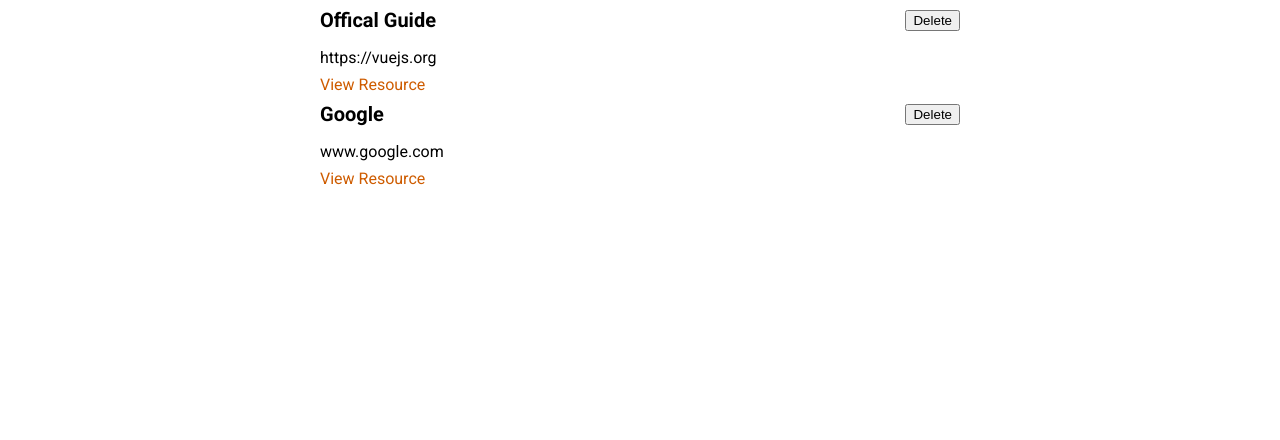
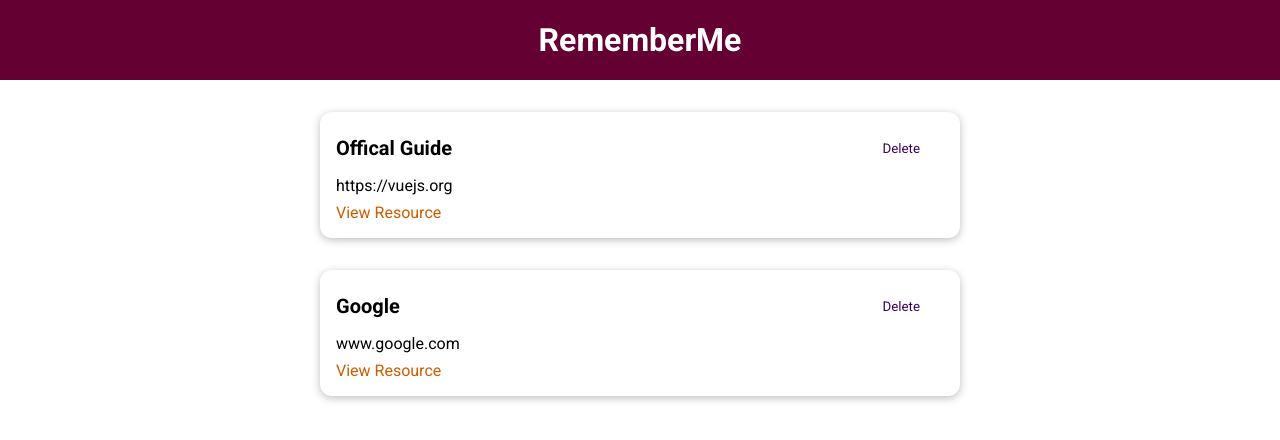
Before and after one commit to sethgabrielbrady/learningResourcesApp, a Vue app: page / in a window 1280 px wide. Shown: the top 440 px of the page. Built offline with nearby package versions, Linux system fonts and the light colour scheme.

Commit message:
Adds some new components and styles

```diff
--- a/src/App.vue
+++ b/src/App.vue
@@ -1,15 +1,18 @@
 <template>
   <div>
+    <the-header title="RememberMe"></the-header>
     <stored-resources :resources="storedResources"> </stored-resources>
   </div>
 </template>
 
 <script>
   import StoredResources from './Components/learning-resources/StoredResources.vue';
+  import TheHeader from './Components/layouts/TheHeader.vue';
 
   export default {
     components: {
-        StoredResources
+        StoredResources,
+        TheHeader
     },
     data(){
       return {
--- /dev/null
+++ b/src/Components/UI/BaseButton.vue
@@ -0,0 +1,39 @@
+<template>
+  <button :type="type" :class="mode">
+    <slot></slot>
+  </button>
+</template>
+
+<script>
+export default {
+  props:['type', 'mode']
+}
+</script>
+
+<style scoped>
+  button {
+    padding: 0.75rem 1.5rem;
+    font-family: inherit;
+    background-color: #3a0061;
+    border: 1px solid #3a0061;
+    color: white;
+    cursor: pointer;
+  }
+
+  button:hover,
+  button:active {
+    background-color: #270041;
+    border-color: #270041;
+  }
+
+  .flat {
+    background-color: transparent;
+    color: #3a0061;
+    border: none;
+  }
+
+  .flat:hover,
+  .flat:active {
+    background-color: #edd2ff;
+  }
+</style>
--- /dev/null
+++ b/src/Components/UI/BaseCard.vue
@@ -0,0 +1,15 @@
+<template>
+  <div>
+    <slot></slot>
+  </div>
+</template>
+
+<style scoped>
+  div {
+    border-radius: 12px;
+    box-shadow: 0 2px 8px rgba(0, 0, 0, 0.26);
+    padding: 1rem;
+    margin: 2rem auto;
+    max-width: 40rem;
+  }
+</style>
--- /dev/null
+++ b/src/Components/layouts/TheHeader.vue
@@ -0,0 +1,30 @@
+<template>
+  <header>
+    <h1>
+      {{ title }}
+    </h1>
+  </header>
+</template>
+
+<script>
+export default {
+  props: ['title']
+}
+</script>
+
+<style scoped>
+  header {
+    width: 100%;
+    height: 5rem;
+    background-color: #640032;
+    display: flex;
+    justify-content: center;
+    align-items: center;
+  }
+
+  header h1 {
+    color: white;
+    margin: 0;
+  }
+
+</style>
--- a/src/Components/learning-resources/LearningResource.vue
+++ b/src/Components/learning-resources/LearningResource.vue
@@ -1,15 +1,15 @@
 <template>
   <li>
-    <div>
+    <base-card>
       <header>
       <h3>{{ title}}</h3>
-      <button>Delete</button>
+      <base-button class="flat">Delete</base-button>
       </header>
-    </div>
-    <p>{{ description}}</p>
-    <nav>
-      <a :href="link">View Resource</a>
-    </nav>
+      <p>{{ description}}</p>
+      <nav>
+        <a :href="link">View Resource</a>
+      </nav>
+    </base-card>
   </li>
 </template>
 
```
Also changed, not shown: src/main.js (+11 -2 lines), 1 other file (tests, documents, lock files or other folders).
